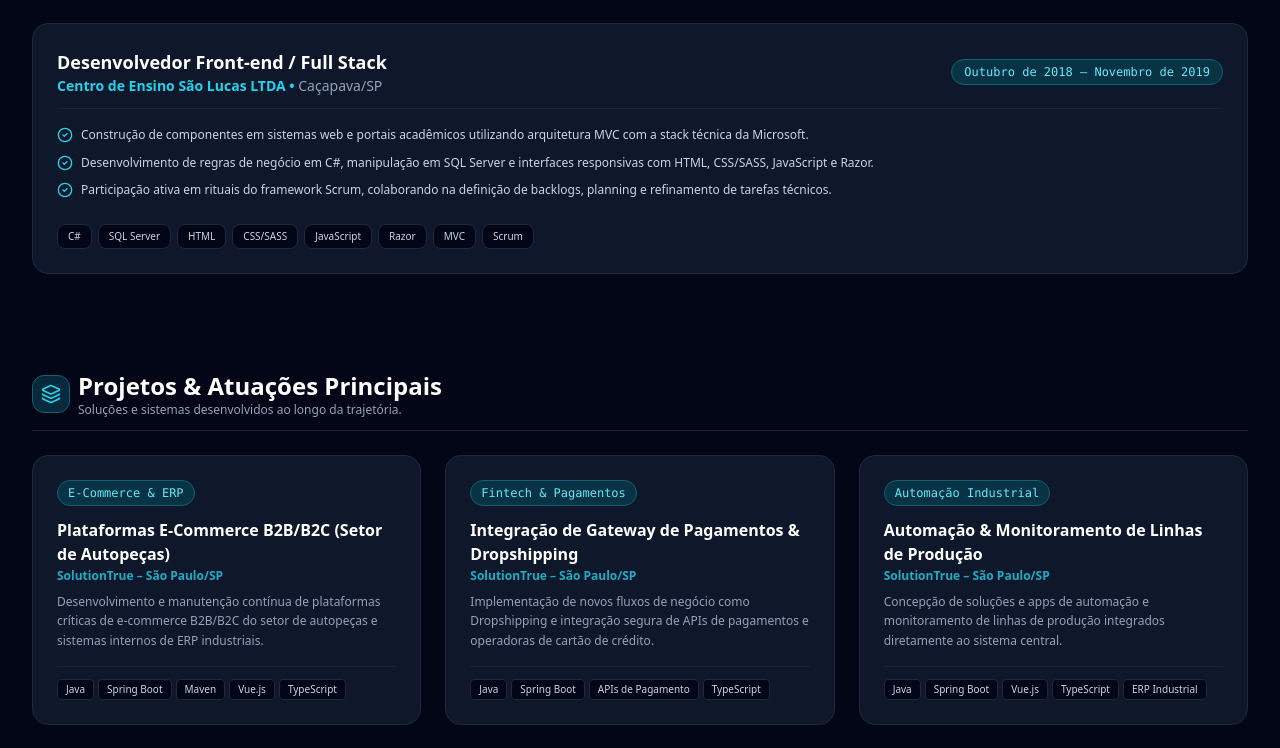
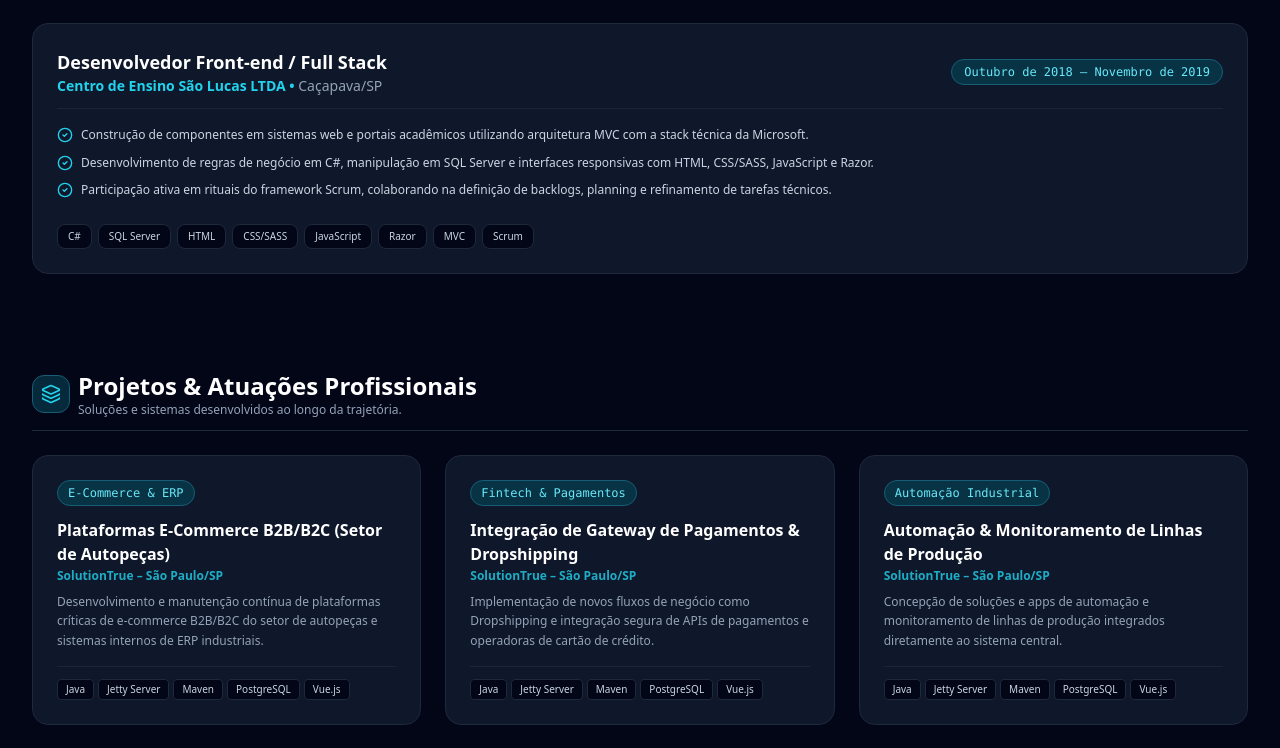
Before and after one commit to AmaroPSJunior/portfolio, a Next.js app: page / in a window 1280 px wide. Shown: the part 2003-2751 px from the top of the page. Built offline with nearby package versions, Linux system fonts and the light colour scheme; no server answers; the database is empty.

Commit message:
content: atualiza apresentação de projetos e experiência
Atualiza rótulos da navegação e dos projetos pessoais, além das tecnologias e informações profissionais exibidas no currículo.

```diff
--- a/components/Header.tsx
+++ b/components/Header.tsx
@@ -91,9 +91,9 @@ export const Header: React.FC<HeaderProps> = ({
             <button
               onClick={() => setActiveTab('roadmap')}
               className="px-3.5 py-2.5 rounded-xl bg-slate-900 hover:bg-slate-800 border border-slate-700 text-cyan-300 hover:text-cyan-200 font-bold text-xs transition-all flex items-center gap-1.5 shadow-sm"
-              title="Acessar o antigo painel de laboratório e homologação de projetos"
+              title="Acessar meus projetos em andamento no github"
             >
-              <ArrowUpRight className="w-3.5 h-3.5 text-cyan-400" />
+              <Github className="w-4 h-4" />
               <span>Projetos</span>
             </button>
           )}
--- a/components/HomeTab.tsx
+++ b/components/HomeTab.tsx
@@ -389,7 +389,7 @@ export const HomeTab: React.FC<HomeTabProps> = ({
             <Layers className="w-5 h-5" />
           </div>
           <div>
-            <h2 className="text-2xl font-bold text-white">Projetos & Atuações Principais</h2>
+            <h2 className="text-2xl font-bold text-white">Projetos & Atuações Profissionais</h2>
             <p className="text-xs text-slate-400">Soluções e sistemas desenvolvidos ao longo da trajetória.</p>
           </div>
         </div>
@@ -436,8 +436,8 @@ export const HomeTab: React.FC<HomeTabProps> = ({
         <div className="bg-gradient-to-r from-slate-900 via-cyan-950/40 to-slate-900 border border-cyan-500/30 rounded-2xl p-6 flex flex-col sm:flex-row items-center justify-between gap-4 shadow-lg shadow-cyan-950/20 hover:border-cyan-400 transition-all">
           <div className="space-y-1 text-center sm:text-left">
             <div className="flex items-center gap-2 justify-center sm:justify-start">
-              <span className="text-2xl">🧪</span>
-              <h3 className="text-base font-extrabold text-white">Laboratório de Projetos & Painel Dev</h3>
+              <span className="text-2xl"><Github className="w-6 h-6" /></span>
+              <h3 className="text-base font-extrabold text-white">Projetos Pessoais</h3>
             </div>
             <p className="text-xs text-slate-300">
               Acesse a visão técnica com o roadmap do sistema, checklist interativo, especificações e automação CI/CD.
@@ -447,7 +447,7 @@ export const HomeTab: React.FC<HomeTabProps> = ({
             onClick={() => setActiveTab && setActiveTab('roadmap')}
             className="shrink-0 bg-gradient-to-r from-cyan-500 to-blue-600 hover:from-cyan-400 hover:to-blue-500 text-slate-950 font-black text-xs sm:text-sm px-5 py-3 rounded-xl transition-all shadow-md shadow-cyan-500/20 hover:scale-[1.02] active:scale-95 flex items-center gap-2"
           >
-            <span>Acessar Painel Dev</span>
+            <span>Acessar Projetos</span>
             <ExternalLink className="w-4 h-4" />
           </button>
         </div>
--- a/data/constants.ts
+++ b/data/constants.ts
@@ -99,7 +99,7 @@ export const RESUME_DATA = {
       title: "Plataformas E-Commerce B2B/B2C (Setor de Autopeças)",
       company: "SolutionTrue – São Paulo/SP",
       description: "Desenvolvimento e manutenção contínua de plataformas críticas de e-commerce B2B/B2C do setor de autopeças e sistemas internos de ERP industriais.",
-      techs: ["Java", "Spring Boot", "Maven", "Vue.js", "TypeScript"],
+      techs: ["Java", "Jetty Server", "Maven", "PostgreSQL", "Vue.js"],
       badge: "E-Commerce & ERP"
     },
     {
@@ -107,7 +107,7 @@ export const RESUME_DATA = {
       title: "Integração de Gateway de Pagamentos & Dropshipping",
       company: "SolutionTrue – São Paulo/SP",
       description: "Implementação de novos fluxos de negócio como Dropshipping e integração segura de APIs de pagamentos e operadoras de cartão de crédito.",
-      techs: ["Java", "Spring Boot", "APIs de Pagamento", "TypeScript"],
+      techs: ["Java", "Jetty Server", "Maven", "PostgreSQL", "Vue.js"],
       badge: "Fintech & Pagamentos"
     },
     {
@@ -115,15 +115,15 @@ export const RESUME_DATA = {
       title: "Automação & Monitoramento de Linhas de Produção",
       company: "SolutionTrue – São Paulo/SP",
       description: "Concepção de soluções e apps de automação e monitoramento de linhas de produção integrados diretamente ao sistema central.",
-      techs: ["Java", "Spring Boot", "Vue.js", "TypeScript", "ERP Industrial"],
+      techs: ["Java", "Jetty Server", "Maven", "PostgreSQL", "Vue.js"],
       badge: "Automação Industrial"
     },
     {
       id: "custom-corporate-apps",
       title: "Sistemas Corporativos Sob Demanda",
-      company: "Amaro Pedro da Silva Junior Informatica ME",
+      company: "Amaro Pedro da Silva Junior Informatica ME – Caçapava/SP",
       description: "Atuação no desenvolvimento ponta a ponta de soluções personalizadas e sistemas corporativos sob demanda para empresas parceiras.",
-      techs: ["Node.js", "React", "React Native", "jQuery", "JavaScript"],
+      techs: ["Node.js", "React", "React Native", "JavaScript", "TypeScript"],
       badge: "Soluções PJ / Autônomo"
     },
     {
```
